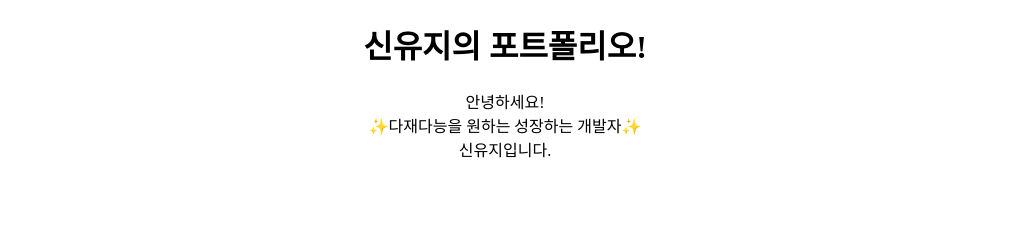
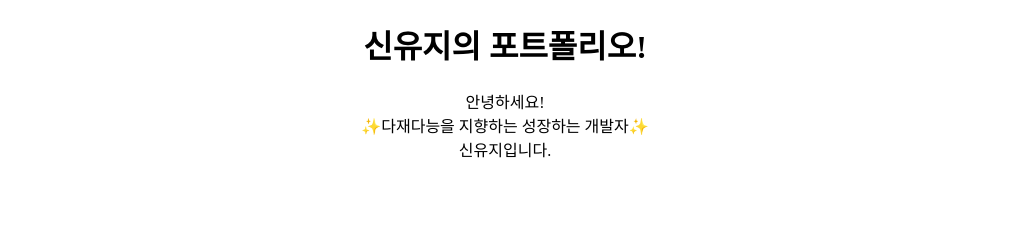
Before and after one commit to YouD0313/YouD0313.github.io, a plain HTML site: page index.html in a window 1280 px wide. Shown: the top 229 px of the page, without its empty margins (135-1145 px from the left). Drawn offline with Linux system fonts and the light colour scheme.

Commit message:
change a description

```diff
--- a/index.html
+++ b/index.html
@@ -10,7 +10,7 @@
 			<h1>신유지의 포트폴리오!</h1>
 			안녕하세요!
 			<br />
-			✨다재다능을 원하는 성장하는 개발자✨
+			✨다재다능을 지향하는 성장하는 개발자✨
 			<br />
 			신유지입니다.
 			<br />
```
